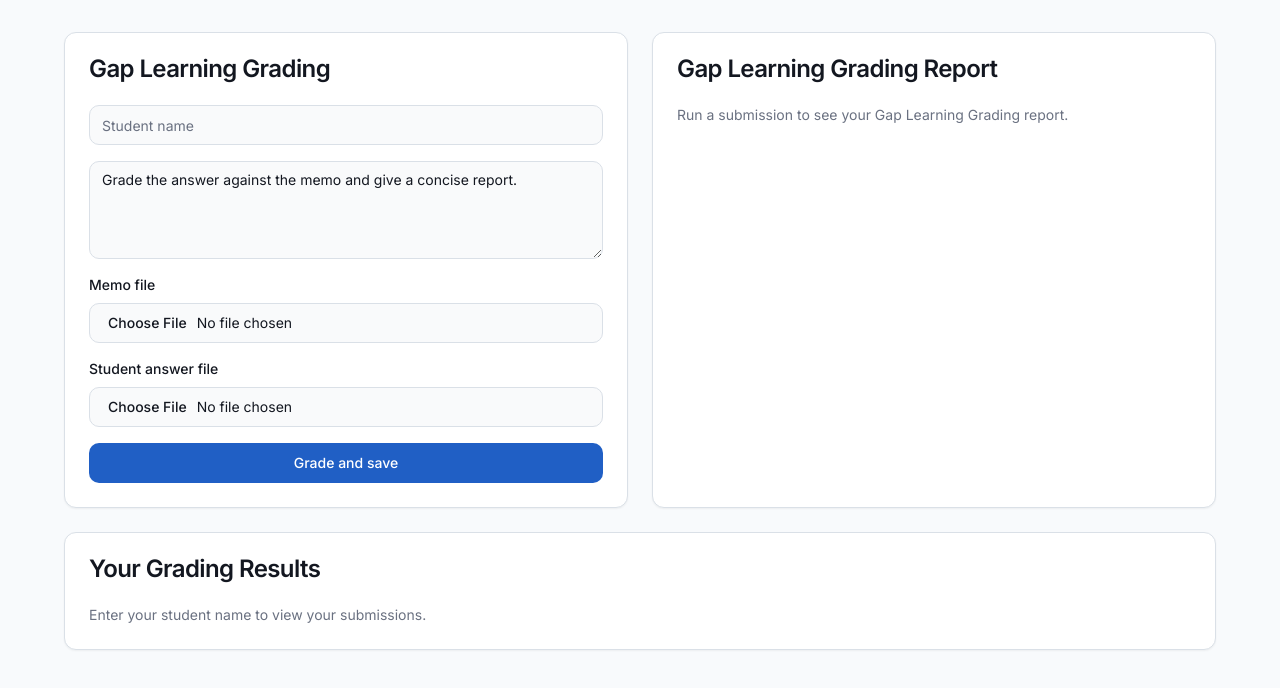
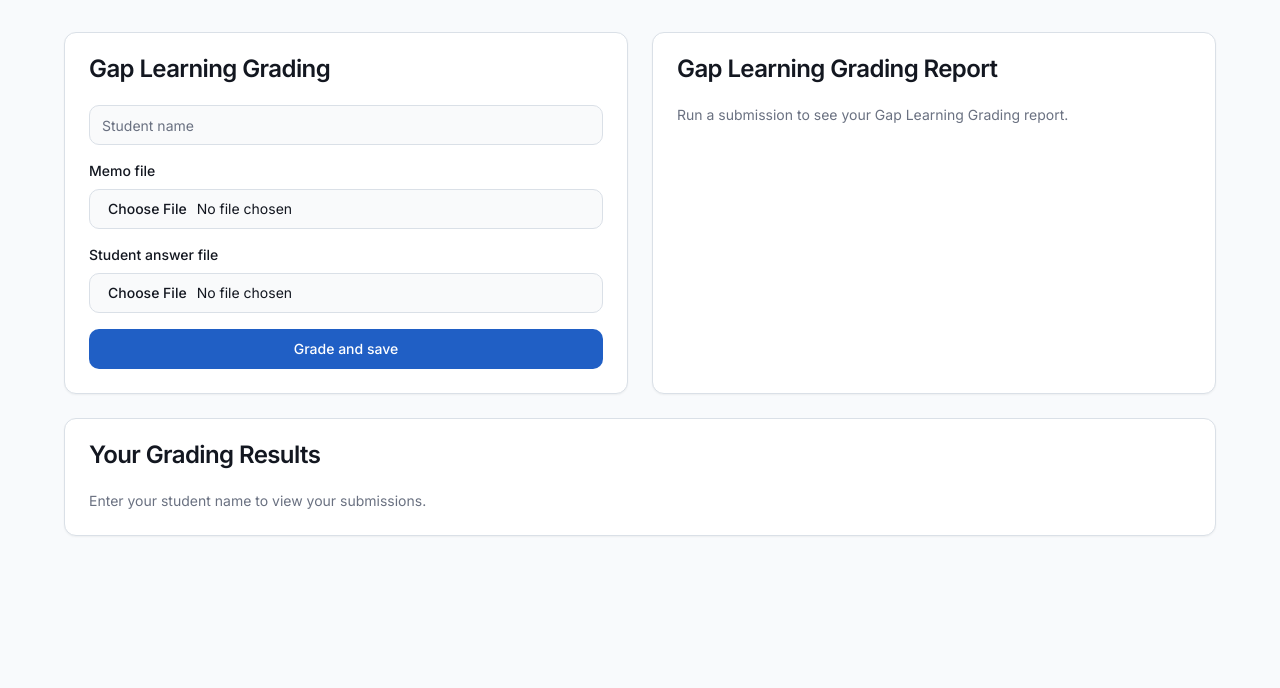
Before and after one commit to mikeymizzy/presh, a Next.js app: page / in a window 1280 px wide. Shown: the top 688 px of the page. Built offline with nearby package versions, Linux system fonts and the light colour scheme.

Commit message:
Hide editable prompt field on grading landing page

```diff
--- a/components/grading-chat-page.tsx
+++ b/components/grading-chat-page.tsx
@@ -3,7 +3,6 @@
 import { FormEvent, useEffect, useState } from "react";
 import { Button } from "@/components/ui/button";
 import { Input } from "@/components/ui/input";
-import { Textarea } from "@/components/ui/textarea";
 import { Card, CardContent, CardHeader, CardTitle } from "@/components/ui/card";
 import { Progress } from "@/components/ui/progress";
 
@@ -125,8 +124,8 @@ function formatInlineText(text: string) {
 }
 
 export function GradingChatPage() {
+  const prompt = "Grade the answer against the memo and give a concise report.";
   const [studentName, setStudentName] = useState("");
-  const [prompt, setPrompt] = useState("Grade the answer against the memo and give a concise report.");
   const [memo, setMemo] = useState<File | null>(null);
   const [answer, setAnswer] = useState<File | null>(null);
   const [loading, setLoading] = useState(false);
@@ -212,7 +211,6 @@ export function GradingChatPage() {
                 placeholder="Student name"
                 required
               />
-              <Textarea value={prompt} onChange={(event) => setPrompt(event.target.value)} rows={4} />
               <div className="space-y-2">
                 <label className="block text-sm font-medium">Memo file</label>
                 <Input type="file" accept=".pdf,.txt,.doc,.docx,.png,.jpg,.jpeg" onChange={(event) => setMemo(event.target.files?.[0] || null)} required />
```
